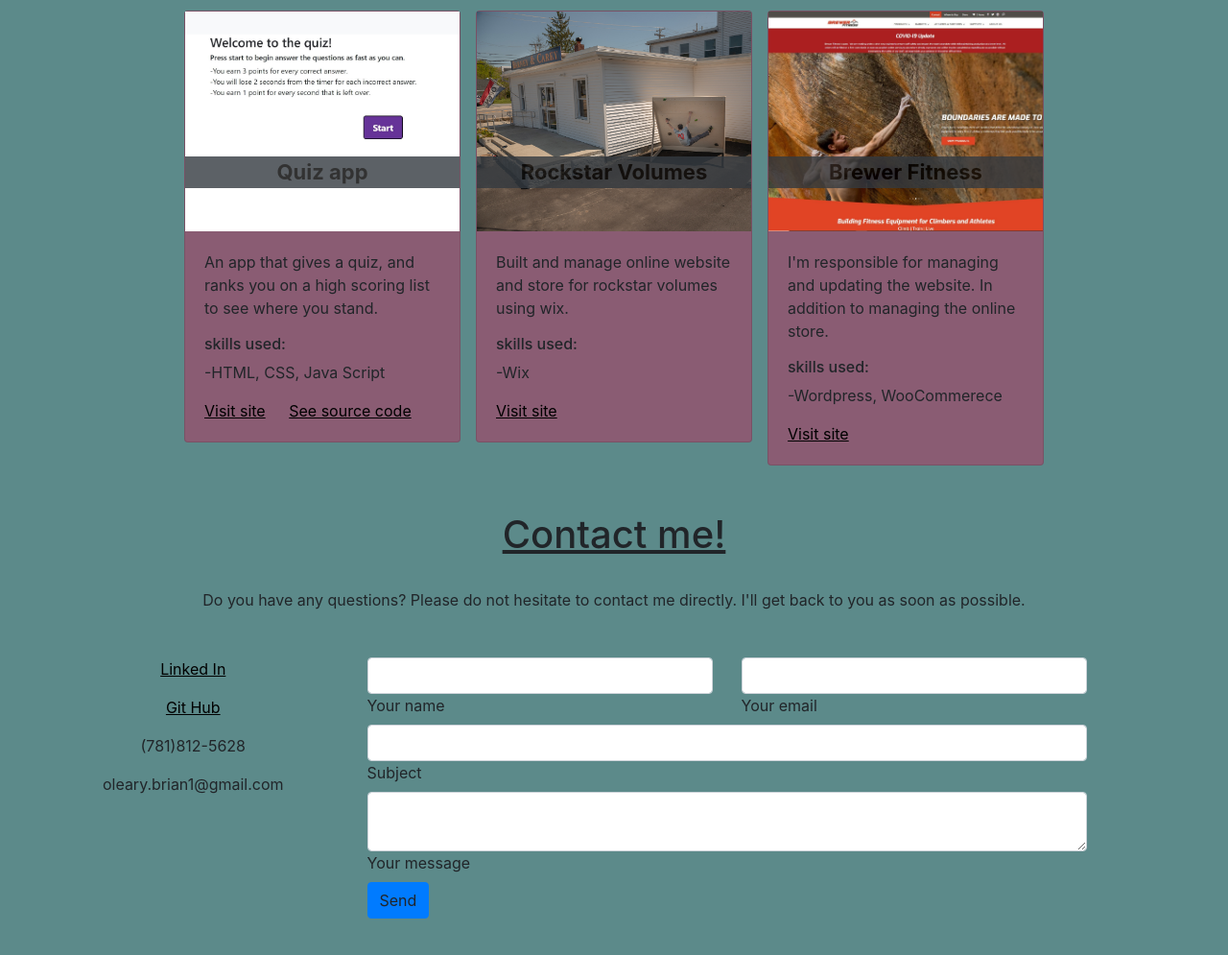
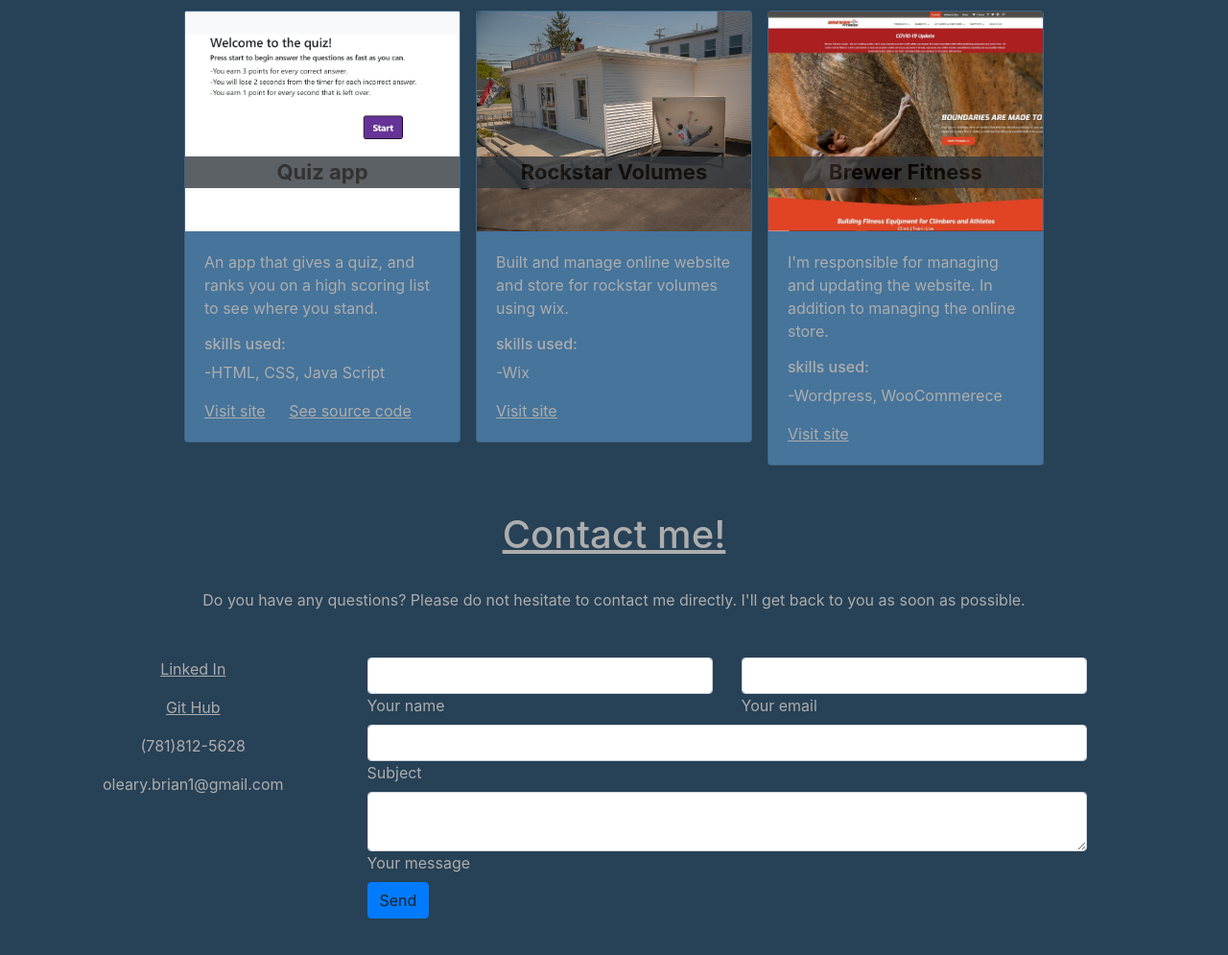
Before and after one commit to boleary1/portfolio, a plain HTML site: page index.html in a window 1280 px wide. Shown: the part 1211-2206 px from the top of the page at 96% size. Drawn offline with nearby package versions, Linux system fonts and the light colour scheme.

Commit message:
color changes

```diff
--- a/index.html
+++ b/index.html
@@ -28,7 +28,7 @@
             <a class="nav-item nav-link" href="#about">About</a>
             <a class="nav-item nav-link" href="#portfolio">Portfolio</a>
             <a class="nav-item nav-link" href="#contact-form">Contact </a>
-            <a class="nav-item nav-link" href="https://www.linkedin.com/in/brianfolanoleary/">Linked In</a>
+            <a class="nav-item nav-link" href="https://www.linkedin.com/in/brianfolanoleary/">LinkedIn</a>
             <a class="nav-item nav-link" href="https://github.com/boleary1">Git Hub</a>
             <a class="nav-item nav-link" href="Assets\images\resume.pdf">Resume</a>
 
@@ -248,10 +248,10 @@
                     <ul class="list-unstyled mb-0">
 
                         <li><i class="Linkedin"></i>
-                            <p><a href="https://www.linkedin.com/in/brianfolanoleary/" class="link">Linked In</a></p>
+                            <p><a href="https://www.linkedin.com/in/brianfolanoleary/" class="form link">Linked In</a></p>
                         </li>
                         <li><i class="Github"></i>
-                            <p><a href="https://github.com/boleary1" class="link">Git Hub</a></p>
+                            <p><a href="https://github.com/boleary1" class=" form link">Git Hub</a></p>
                         </li>
 
                         <li><i class="Phone"></i>
@@ -265,7 +265,7 @@
                 </div>
                 <!--Grid column-->
                 <div class="col-md-8 mb-md-0 mb-5 , table">
-                    <form id="contact-form" name="contact-form" action="mail.php" method="POST">
+                    <form class="form" id="contact-form" name="contact-form" action="mail.php" method="POST">
 
                         <!--Grid row-->
                         <div class="row">
@@ -274,7 +274,7 @@
                             <div class="col-md-6">
                                 <div class="md-form mb-0">
                                     <input type="text" id="name" name="name" class="form-control">
-                                    <label for="name" class="">Your name</label>
+                                    <label for="name " class="">Your name</label>
                                 </div>
                             </div>
                             <!--Grid column-->
--- a/style.css
+++ b/style.css
@@ -52,10 +52,10 @@ html {
 }
 
 .card{
-    background-color: #8a5c73;
+    background-color: #46749B;
 }
 .card-link,.link{
-    color: black;
+    color: #ADADAD;
     text-decoration: underline;
 }
 .section-padding{
@@ -64,9 +64,9 @@ html {
 }
 
 /*bg color of footer to match hearder  */
-.page-footer{
-  background: #343a40!important;
-}
+/* .page-footer .navbar{
+  background: #BEDCFE!important;
+} */
 /* style for contact me sheet */
 .table{
 margin-left: 20px;
@@ -74,5 +74,9 @@ margin-right: 15px;
 
 }
 .background{
-    background-color: #5c8a8a;
+    background-color: #274156;
+    color: #ADADAD;
 }
+.form{
+  color: #ADADAD;
+}
```
